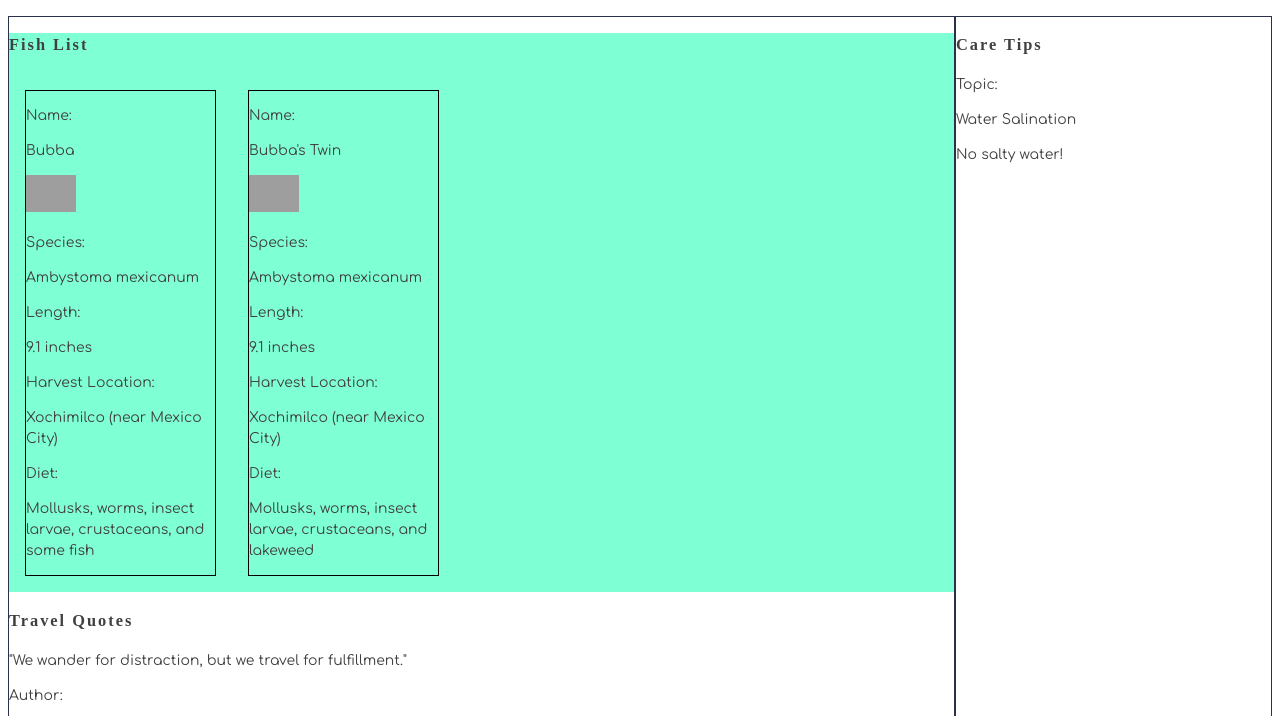
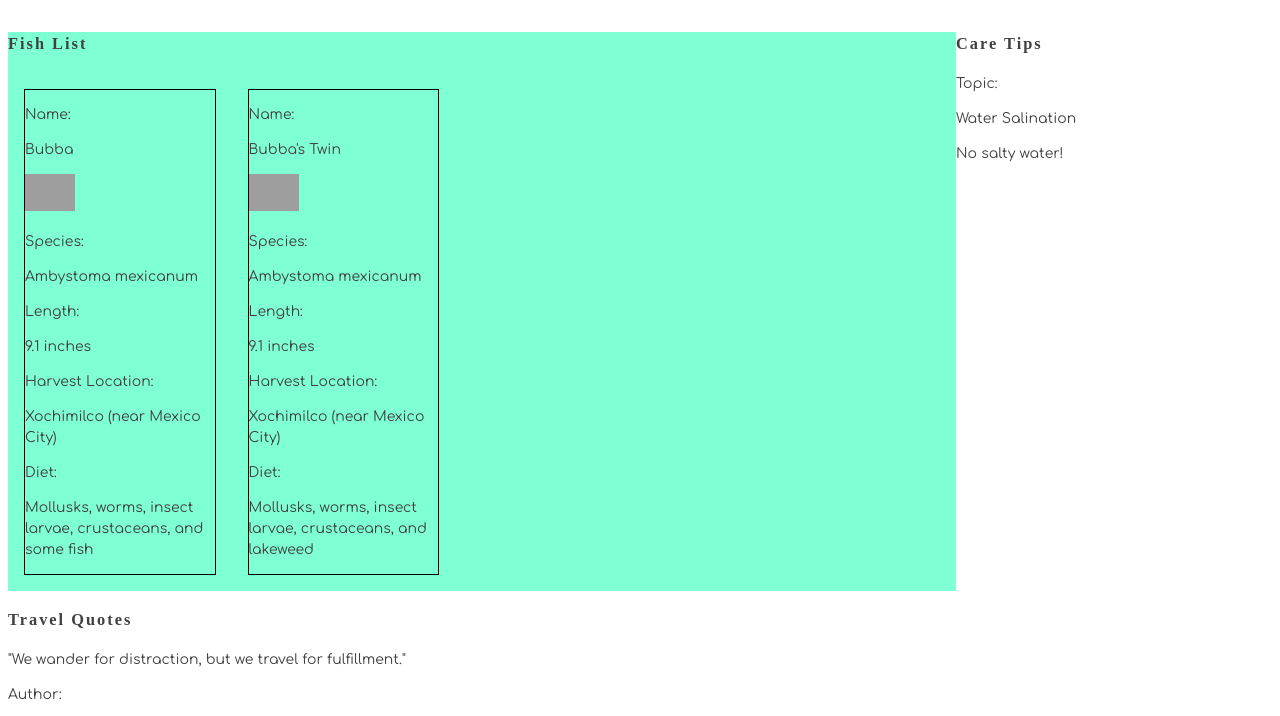
Before and after one commit to jisie/martins-aquarium, a plain HTML site: page index.html in a window 1280 px wide. Shown: the part 64-780 px from the top of the page. Drawn offline with Linux system fonts and the light colour scheme; grey boxes are pictures that could not be loaded; a web font is replaced by a local one.

Commit message:
Removed borders around two main components

```diff
--- a/styles/main.css
+++ b/styles/main.css
@@ -34,10 +34,8 @@ img {
 
 .contentContainer__left {
 	flex: 3;
-	border: 1px solid #2a324b;
 }
 
 .contentContainer__right {
 	flex: 1;
-	border: 1px solid #2a324b;
 }
```
